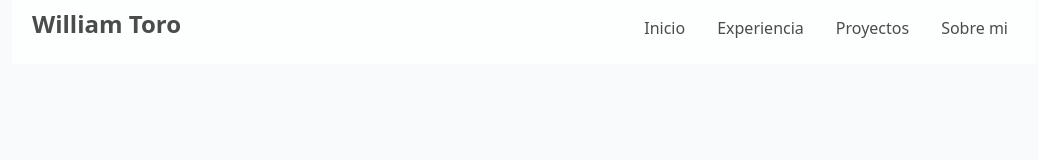
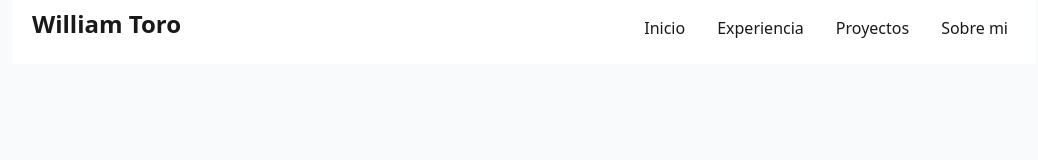
Before and after one commit to a-toro/portafolio-dev, an Astro site: page / in a window 1280 px wide. Shown: the top 160 px of the page, without its empty margins (116-1154 px from the left). Built offline with nearby package versions, Linux system fonts and the light colour scheme; Astro itself is replaced by a stand-in of ours.

Commit message:
style: adjust opacity

```diff
--- a/src/components/Header.astro
+++ b/src/components/Header.astro
@@ -3,7 +3,7 @@ import LinkInline from "./LinkInline.astro";
 ---
 
 <header
-  class="flex justify-between w-full lg:max-w-5xl lg:px-5 md:max-w-3xl pt-2 xl:w-[1120px] py-4 opacity-70 mx-auto fixed bg-white z-50"
+  class="flex justify-between w-full lg:max-w-5xl lg:px-5 md:max-w-3xl pt-2 xl:w-[1120px] py-4 opacity-90 mx-auto fixed bg-white z-50"
 >
   <h2 class="text-2xl w-full font-semibold hidden md:flex">William Toro</h2>
   <nav class="flex md:gap-4 items-center justify-center w-full md:justify-end">
```
